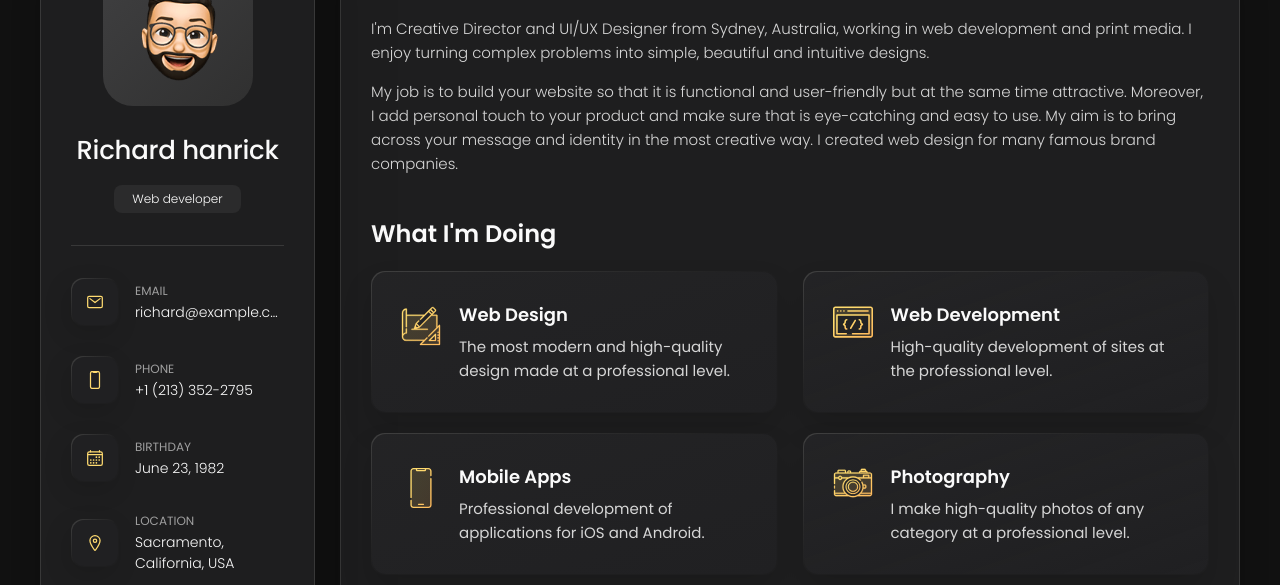
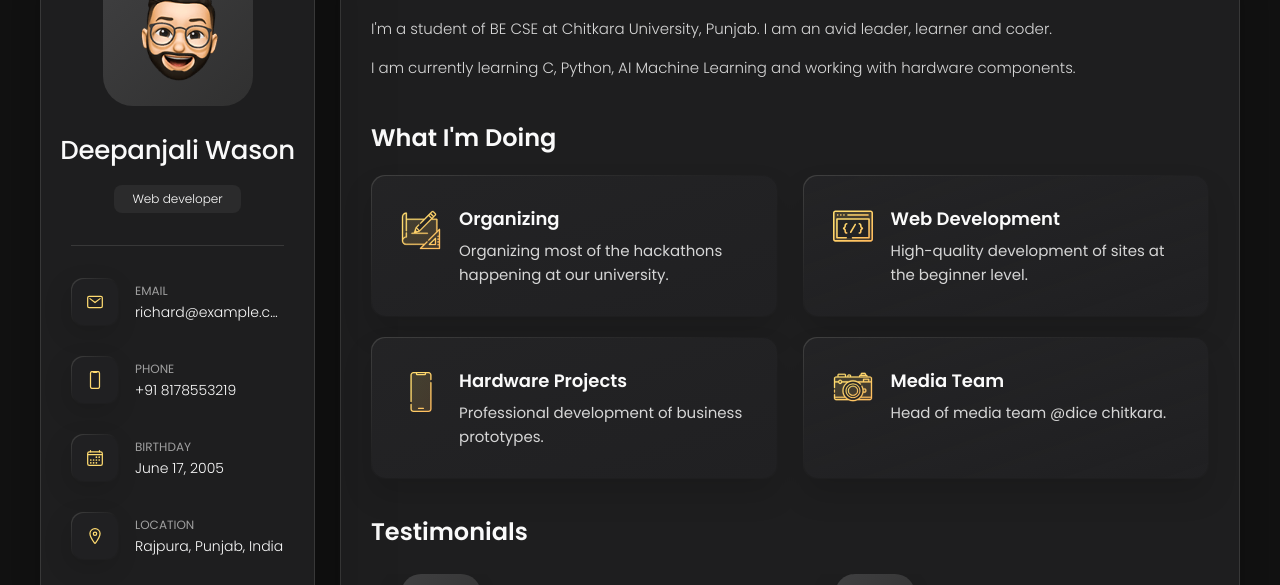
Before and after one commit to deepanjaliw/projectscm, a plain HTML site: page index.html in a window 1280 px wide. Shown: the part 162-747 px from the top of the page. Drawn offline with nearby package versions, Linux system fonts and the light colour scheme.

Commit message:
Update index.html

```diff
--- a/index.html
+++ b/index.html
@@ -42,11 +42,11 @@
       <div class="sidebar-info">
 
         <figure class="avatar-box">
-          <img src="./assets/images/my-avatar.png" alt="Richard hanrick" width="80">
+          <img src="./assets/images/my-avatar.png" alt="Deepanjali Wason" width="80">
         </figure>
 
         <div class="info-content">
-          <h1 class="name" title="Richard hanrick">Richard hanrick</h1>
+          <h1 class="name" title="Deepanjali Wason">Deepanjali Wason</h1>
 
           <p class="title">Web developer</p>
         </div>
@@ -74,7 +74,7 @@
             <div class="contact-info">
               <p class="contact-title">Email</p>
 
-              <a href="mailto:richard@example.com" class="contact-link">richard@example.com</a>
+              <a href="deepanjali02335.be23@chitkara.edu.in" class="contact-link">richard@example.com</a>
             </div>
 
           </li>
@@ -88,7 +88,7 @@
             <div class="contact-info">
               <p class="contact-title">Phone</p>
 
-              <a href="tel:+12133522795" class="contact-link">+1 (213) 352-2795</a>
+              <a href="tel:+12133522795" class="contact-link">+91 8178553219</a>
             </div>
 
           </li>
@@ -102,7 +102,7 @@
             <div class="contact-info">
               <p class="contact-title">Birthday</p>
 
-              <time datetime="1982-06-23">June 23, 1982</time>
+              <time datetime="1982-06-23">June 17, 2005</time>
             </div>
 
           </li>
@@ -116,7 +116,7 @@
             <div class="contact-info">
               <p class="contact-title">Location</p>
 
-              <address>Sacramento, California, USA</address>
+              <address>Rajpura, Punjab, India</address>
             </div>
 
           </li>
@@ -209,17 +209,11 @@
 
         <section class="about-text">
           <p>
-            I'm Creative Director and UI/UX Designer from Sydney, Australia, working in web development and print media.
-            I enjoy
-            turning complex problems into simple, beautiful and intuitive designs.
+            I'm a student of BE CSE at Chitkara University, Punjab. I am an avid leader, learner and coder.
           </p>
 
           <p>
-            My job is to build your website so that it is functional and user-friendly but at the same time attractive.
-            Moreover, I
-            add personal touch to your product and make sure that is eye-catching and easy to use. My aim is to bring
-            across your
-            message and identity in the most creative way. I created web design for many famous brand companies.
+            I am currently learning C, Python, AI Machine Learning and working with hardware components.
           </p>
         </section>
 
@@ -242,10 +236,10 @@
               </div>
 
               <div class="service-content-box">
-                <h4 class="h4 service-item-title">Web design</h4>
+                <h4 class="h4 service-item-title">Organizing</h4>
 
                 <p class="service-item-text">
-                  The most modern and high-quality design made at a professional level.
+                  Organizing most of the hackathons happening at our university.
                 </p>
               </div>
 
@@ -261,7 +255,7 @@
                 <h4 class="h4 service-item-title">Web development</h4>
 
                 <p class="service-item-text">
-                  High-quality development of sites at the professional level.
+                  High-quality development of sites at the beginner level.
                 </p>
               </div>
 
@@ -274,10 +268,10 @@
               </div>
 
               <div class="service-content-box">
-                <h4 class="h4 service-item-title">Mobile apps</h4>
+                <h4 class="h4 service-item-title">Hardware Projects</h4>
 
                 <p class="service-item-text">
-                  Professional development of applications for iOS and Android.
+                  Professional development of business prototypes.
                 </p>
               </div>
 
@@ -290,10 +284,10 @@
               </div>
 
               <div class="service-content-box">
-                <h4 class="h4 service-item-title">Photography</h4>
+                <h4 class="h4 service-item-title">Media Team</h4>
 
                 <p class="service-item-text">
-                  I make high-quality photos of any category at a professional level.
+                  Head of media team @dice chitkara.
                 </p>
               </div>
 
```
